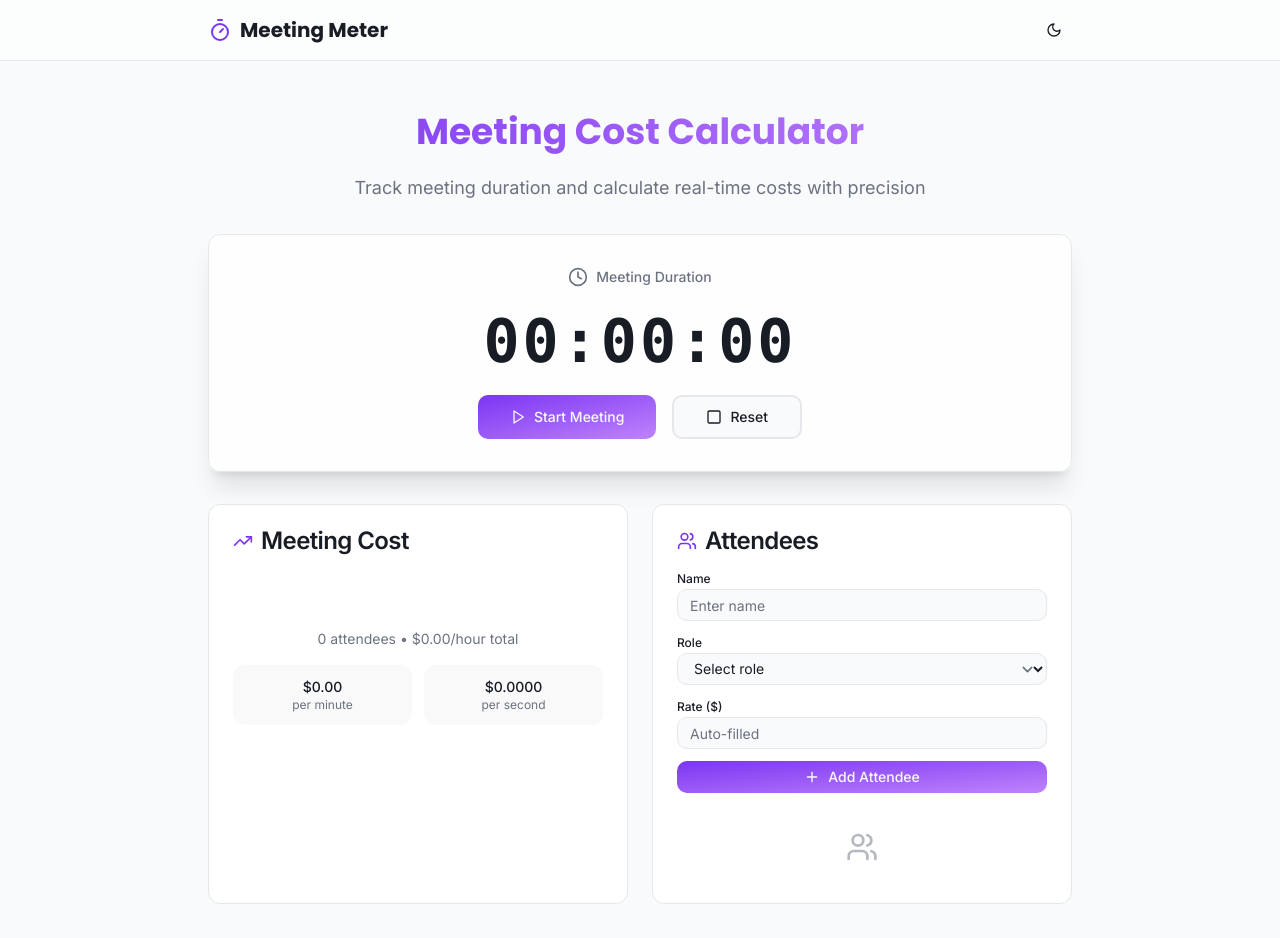
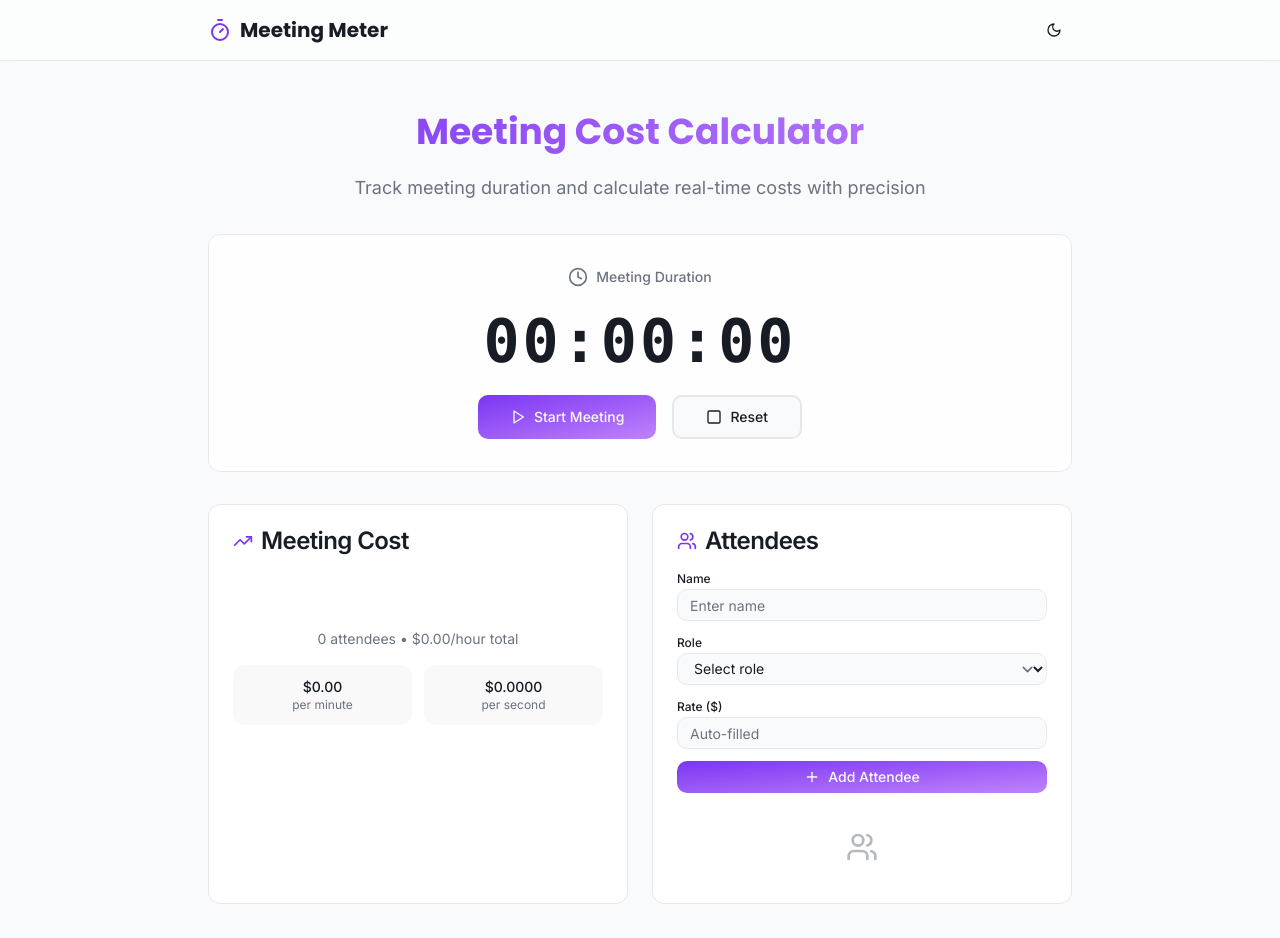
Before and after one commit to npdare/meet-cost-meter, a React (Vite) app: page / in a window 1280 px wide. Shown: the top 938 px of the page. Built offline with nearby package versions, Linux system fonts and the light colour scheme.

Commit message:
Fix shadow hover effect
Ensure shadow effect works on hover.

```diff
--- a/src/pages/Index.tsx
+++ b/src/pages/Index.tsx
@@ -142,7 +142,7 @@ const Index = () => {
         <AdBanner adSlot="1234567890" adFormat="horizontal" className="text-center" />
 
         {/* Timer Display */}
-        <Card className="meeting-card bg-card/80 backdrop-blur-sm border shadow-xl">
+        <Card className="meeting-card bg-card/80 backdrop-blur-sm border">
           <CardContent className="pt-8 pb-8">
             <div className="space-y-6">
               <div className="flex items-center justify-center gap-2 text-muted-foreground">
```
